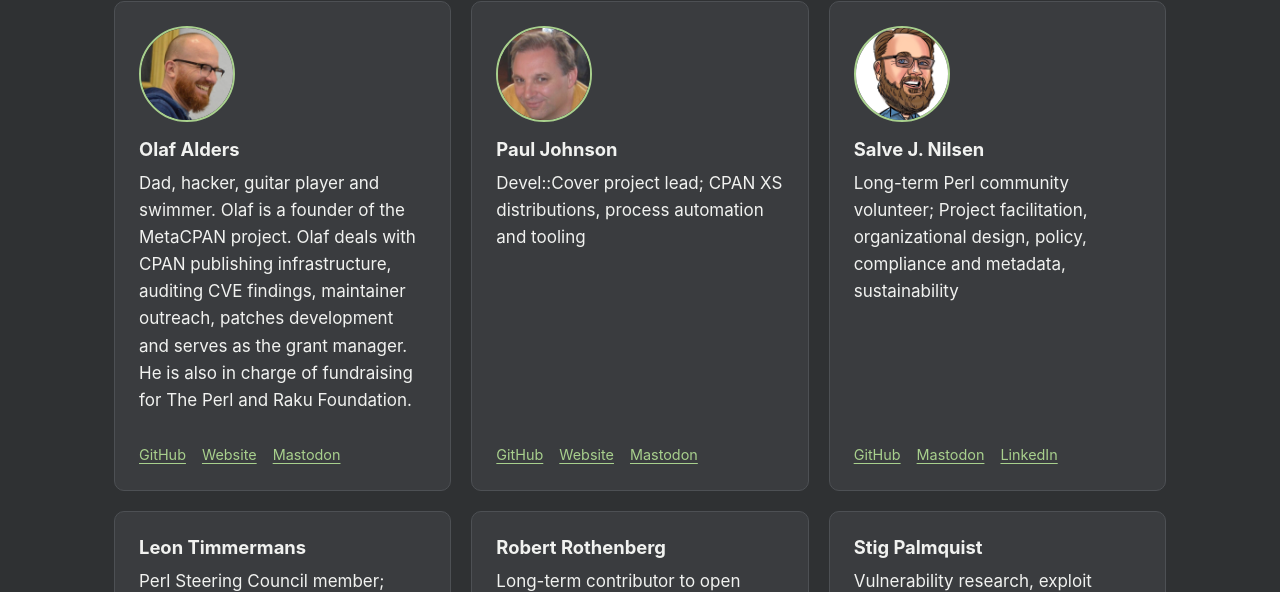
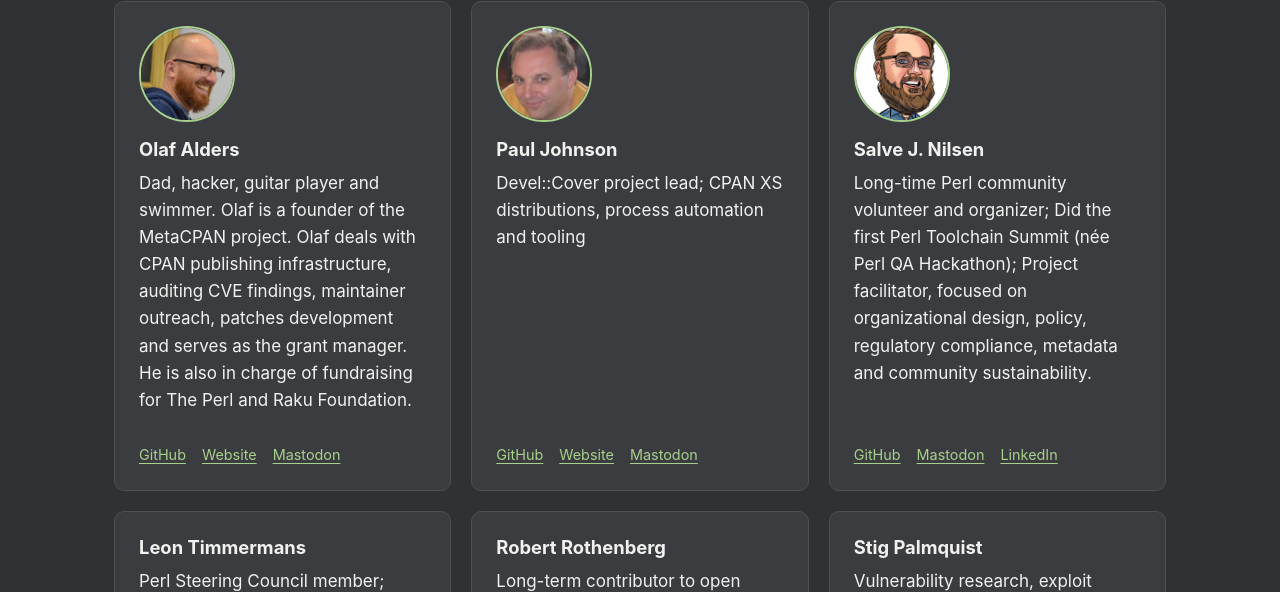
Before and after one commit to alpha-omega-security/seirs.dev, a plain HTML site: page ecosystems/perl.html in a window 1280 px wide. Shown: the part 508-1100 px from the top of the page. Drawn offline with Linux system fonts and the light colour scheme.

Commit message:
Update Salve J. Nilsen's bio

```diff
--- a/ecosystems/perl.html
+++ b/ecosystems/perl.html
@@ -52,7 +52,7 @@
       <article class="card profile">
         <img class="profile-img" src="img/perl-salve-j-nilsen.jpg" alt="Photo of Salve J. Nilsen" width="96" height="96" loading="lazy">
         <h3>Salve J. Nilsen</h3>
-        <p>Long-term Perl community volunteer; Project facilitation, organizational design, policy, compliance and metadata, sustainability</p>
+        <p>Long-time Perl community volunteer and organizer; Did the first Perl Toolchain Summit (née Perl QA Hackathon); Project facilitator, focused on organizational design, policy, regulatory compliance, metadata and community sustainability.</p>
         <ul class="profile-links"><li><a href="https://github.com/sjn">GitHub</a></li><li><a href="https://chaos.social/@sjn">Mastodon</a></li><li><a href="https://linkedin.com/in/sjoshuan">LinkedIn</a></li></ul>
       </article>
       <article class="card profile">
```
